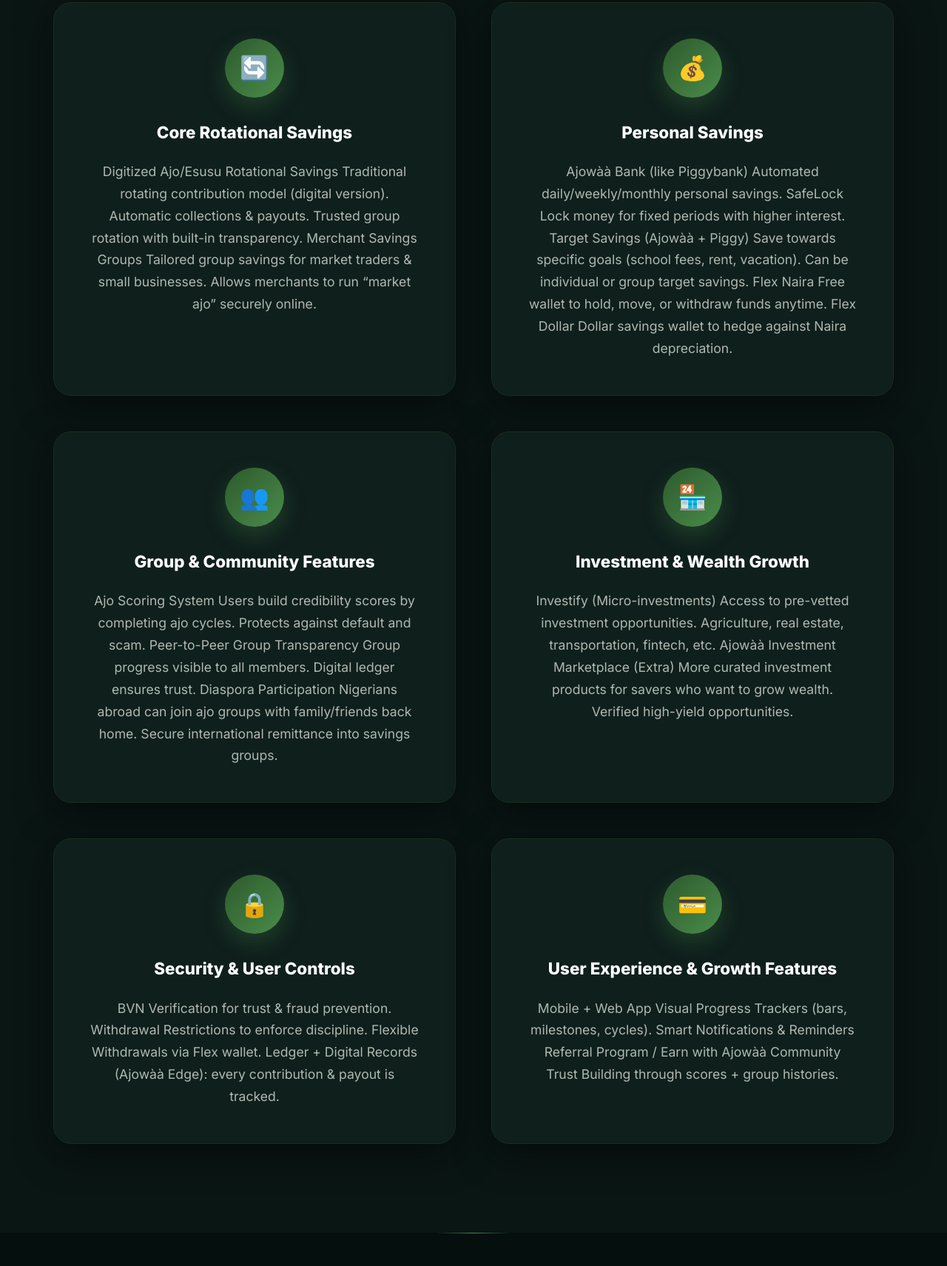
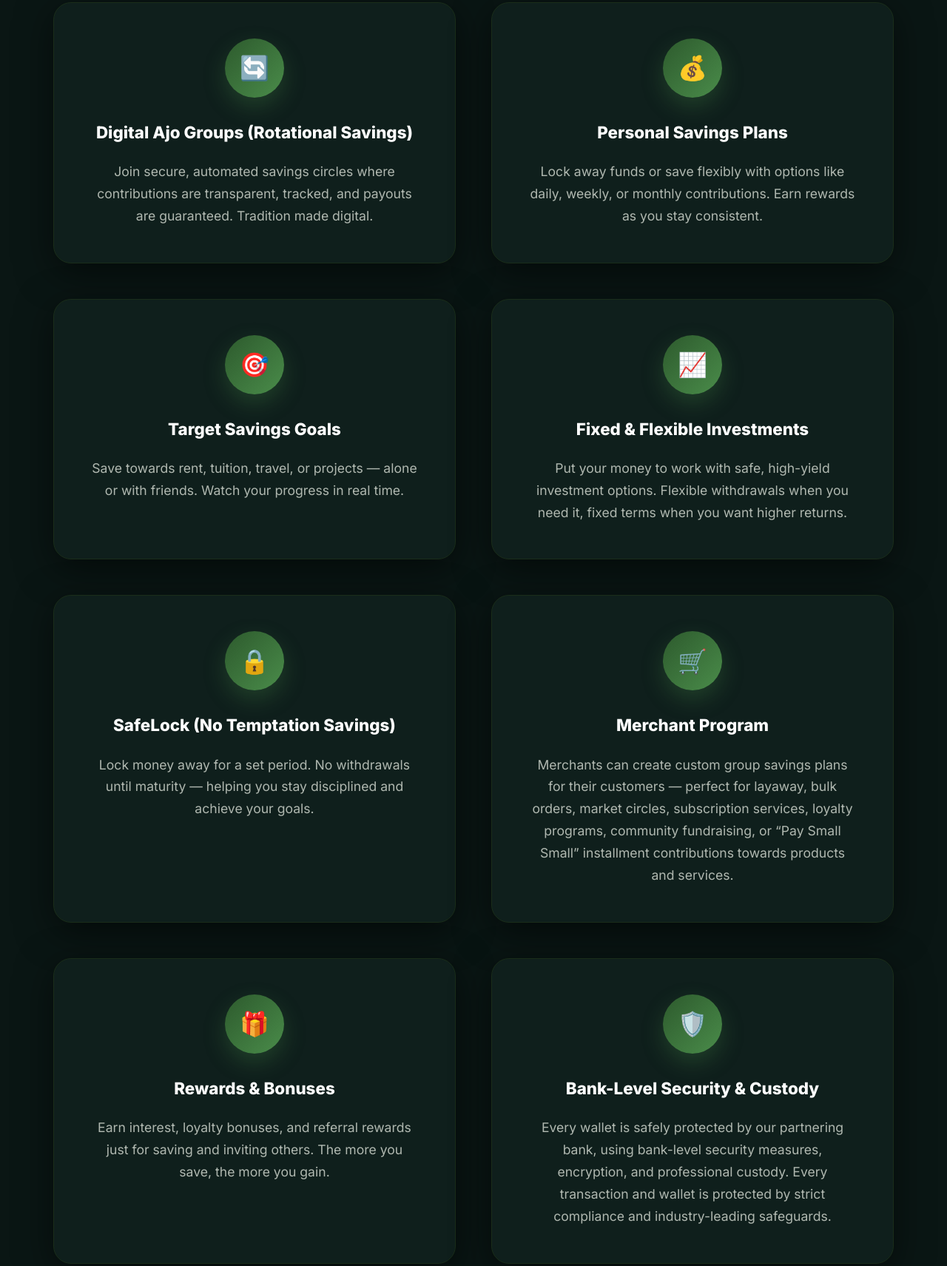
Before and after one commit to Etomu/ajowaa, a plain HTML site: page index.html in a window 1280 px wide. Shown: the part 2915-4626 px from the top of the page at 74% size. Drawn offline with Linux system fonts and the light colour scheme.

Commit message:
updateindexs

```diff
--- a/index.html
+++ b/index.html
@@ -1243,70 +1243,90 @@
         <div class="features-grid">
           <div class="feature-card">
             <div class="feature-icon">🔄</div>
-            <h3>Core Rotational Savings</h3>
-            <p>
-              Digitized Ajo/Esusu Rotational Savings Traditional rotating
-              contribution model (digital version). Automatic collections &
-              payouts. Trusted group rotation with built-in transparency.
-              Merchant Savings Groups Tailored group savings for market traders
-              & small businesses. Allows merchants to run “market ajo” securely
-              online.
+            <h3>Digital Ajo Groups (Rotational Savings)</h3>
+            <p>
+              Join secure, automated savings circles where contributions are
+              transparent, tracked, and payouts are guaranteed. Tradition made
+              digital.
             </p>
           </div>
           <div class="feature-card">
             <div class="feature-icon">💰</div>
-            <h3>Personal Savings</h3>
-            <p>
-              Ajowàà Bank (like Piggybank) Automated daily/weekly/monthly
-              personal savings. SafeLock Lock money for fixed periods with
-              higher interest. Target Savings (Ajowàà + Piggy) Save towards
-              specific goals (school fees, rent, vacation). Can be individual or
-              group target savings. Flex Naira Free wallet to hold, move, or
-              withdraw funds anytime. Flex Dollar Dollar savings wallet to hedge
-              against Naira depreciation.
+            <h3>Personal Savings Plans</h3>
+            <p>
+              Lock away funds or save flexibly with options like daily, weekly,
+              or monthly contributions. Earn rewards as you stay consistent.
             </p>
           </div>
           <div class="feature-card">
-            <div class="feature-icon">👥</div>
-            <h3>Group & Community Features</h3>
-            <p>
-              Ajo Scoring System Users build credibility scores by completing
-              ajo cycles. Protects against default and scam. Peer-to-Peer Group
-              Transparency Group progress visible to all members. Digital ledger
-              ensures trust. Diaspora Participation Nigerians abroad can join
-              ajo groups with family/friends back home. Secure international
-              remittance into savings groups.
+            <div class="feature-icon">🎯</div>
+            <h3>Target Savings Goals</h3>
+            <p>
+              Save towards rent, tuition, travel, or projects — alone or with
+              friends. Watch your progress in real time.
             </p>
           </div>
           <div class="feature-card">
-            <div class="feature-icon">🏪</div>
-            <h3>Investment & Wealth Growth</h3>
-            <p>
-              Investify (Micro-investments) Access to pre-vetted investment
-              opportunities. Agriculture, real estate, transportation, fintech,
-              etc. Ajowàà Investment Marketplace (Extra) More curated investment
-              products for savers who want to grow wealth. Verified high-yield
-              opportunities.
+            <div class="feature-icon">📈</div>
+            <h3>Fixed & Flexible Investments</h3>
+            <p>
+              Put your money to work with safe, high-yield investment options.
+              Flexible withdrawals when you need it, fixed terms when you want
+              higher returns.
             </p>
           </div>
           <div class="feature-card">
             <div class="feature-icon">🔒</div>
-            <h3>Security & User Controls</h3>
-            <p>
-              BVN Verification for trust & fraud prevention. Withdrawal
-              Restrictions to enforce discipline. Flexible Withdrawals via Flex
-              wallet. Ledger + Digital Records (Ajowàà Edge): every contribution
-              & payout is tracked.
+            <h3>SafeLock (No Temptation Savings)</h3>
+            <p>
+              Lock money away for a set period. No withdrawals until maturity —
+              helping you stay disciplined and achieve your goals.
             </p>
           </div>
           <div class="feature-card">
-            <div class="feature-icon">💳</div>
-            <h3>User Experience & Growth Features</h3>
-            <p>
-              Mobile + Web App Visual Progress Trackers (bars, milestones,
-              cycles). Smart Notifications & Reminders Referral Program / Earn
-              with Ajowàà Community Trust Building through scores + group
-              histories.
+            <div class="feature-icon">🛒</div>
+            <h3>Merchant Program</h3>
+            <p>
+              Merchants can create custom group savings plans for their
+              customers — perfect for layaway, bulk orders, market circles,
+              subscription services, loyalty programs, community fundraising, or
+              “Pay Small Small” installment contributions towards products and
+              services.
+            </p>
+          </div>
+          <div class="feature-card">
+            <div class="feature-icon">🎁</div>
+            <h3>Rewards & Bonuses</h3>
+            <p>
+              Earn interest, loyalty bonuses, and referral rewards just for
+              saving and inviting others. The more you save, the more you gain.
+            </p>
+          </div>
+          <div class="feature-card">
+            <div class="feature-icon">🛡️</div>
+            <h3>Bank-Level Security & Custody</h3>
+            <p>
+              Every wallet is safely protected by our partnering bank, using
+              bank-level security measures, encryption, and professional
+              custody. Every transaction and wallet is protected by strict
+              compliance and industry-leading safeguards.
+            </p>
+          </div>
+          <div class="feature-card">
+            <div class="feature-icon">🌍</div>
+            <h3>Diaspora Access</h3>
+            <p>
+              Whether in Nigeria or abroad, Ajowàà makes it easy for you to join
+              savings groups, support family, or grow your wealth digitally.
+            </p>
+          </div>
+          <div class="feature-card">
+            <div class="feature-icon">📊</div>
+            <h3>Bill-Free Financial Management</h3>
+            <p>
+              Your money, your rules — with automated tracking, instant
+              transaction history, and bank-level security to keep every naira
+              safe.
             </p>
           </div>
         </div>
@@ -1330,28 +1350,32 @@
             <div class="step-number">2️⃣</div>
             <h3>Get Early Access & Complete KYC</h3>
             <p>
-              When invited, verify your identity securely (ID + selfie) in minutes.
+              When invited, verify your identity securely (ID + selfie) in
+              minutes.
             </p>
           </div>
           <div class="step">
             <div class="step-number">3️⃣</div>
             <h3>Choose Your Savings Style</h3>
             <p>
-              Rotational Ajo, Personal Vaults, Group Targets, or Merchant Plans — pick what fits you.
+              Rotational Ajo, Personal Vaults, Group Targets, or Merchant Plans
+              — pick what fits you.
             </p>
           </div>
           <div class="step">
             <div class="step-number">4️⃣</div>
             <h3>Fund Automatically & Earn</h3>
             <p>
-              Set auto-contributions, track everything in real time, get payouts on schedule, and enjoy rewards.
+              Set auto-contributions, track everything in real time, get payouts
+              on schedule, and enjoy rewards.
             </p>
           </div>
           <div class="step">
             <div class="step-number">🔥</div>
             <h3>Simple. Secure. Rewarding.</h3>
             <p>
-              Don’t miss out — join the waitlist today and be the first to experience Ajowàà.
+              Don’t miss out — join the waitlist today and be the first to
+              experience Ajowàà.
             </p>
           </div>
         </div>
@@ -1361,30 +1385,42 @@
     <!-- Why Choose Us -->
     <section class="why-choose section">
       <div class="container">
-        <h2 class="section-title">Why Choose Us?</h2>
+        <h2 class="section-title">The Ajowàà Advantage</h2>
         <div class="benefits">
           <div class="benefit">
             <div class="benefit-icon">🛡️</div>
             <h3>Secure & Transparent</h3>
             <p>
-              Bank-level security with full transparency in all transactions and
-              savings activities.
+              Enjoy peace of mind with bank-grade security, fraud protection,
+              and real-time tracking — every contribution is safe, visible, and
+              accounted for.
             </p>
           </div>
           <div class="benefit">
             <div class="benefit-icon">🌍</div>
-            <h3>Built for Everyone</h3>
-            <p>
-              Designed for students, workers, traders, and diaspora communities
-              across Nigeria and beyond.
+            <h3>For Everyone, Everywhere</h3>
+            <p>
+              Whether you’re a student, worker, trader, or living in the
+              diaspora, Ajowàà is built to fit your lifestyle and savings goals
+              seamlessly.
             </p>
           </div>
           <div class="benefit">
             <div class="benefit-icon">🏛️</div>
-            <h3>Rooted in Culture</h3>
-            <p>
-              Built on Africa's trusted savings culture, enhanced with modern
-              technology and security.
+            <h3>Culture, Reimagined</h3>
+            <p>
+              We’ve taken the trusted tradition of ajo and supercharged it with
+              digital innovation — blending community savings with the
+              convenience of modern tech.
+            </p>
+          </div>
+          <div class="benefit">
+            <div class="benefit-icon">🏛️</div>
+            <h3>Grow Beyond Savings</h3>
+            <p>
+              Unlock more than just savings: earn rewards, access investment
+              opportunities, and watch your money grow while you stay in full
+              control.
             </p>
           </div>
         </div>
@@ -1395,8 +1431,8 @@
     <section class="vision">
       <div class="container">
         <blockquote>
-          "Ajowàà is building Africa's biggest digital savings community — where
-          tradition meets technology."
+          "Ajowàà is building Africa's biggest digital savings community —
+          uniting culture, communities, and technology."
         </blockquote>
       </div>
     </section>
@@ -1404,16 +1440,16 @@
     <!-- Final CTA -->
     <section class="final-cta">
       <div class="container">
-        <h2>Be Part of the Future of Savings</h2>
+        <h2>Be Among the First. Enjoy Exclusive Perks.</h2>
         <p>
-          Join thousands already waiting to experience Ajowàà. Sign up now and
-          be among the first to access our powerful savings platform.
+          Join the Ajowàà waitlist today and unlock early access, rewards, and
+          the future of savings built for everyone.
         </p>
         <a
           href="https://forms.google.com/your-form-link"
           class="cta-btn white large"
           target="_blank"
-          >Join the Waitlist Now</a
+          >Get Early Access</a
         >
       </div>
     </section>
```
